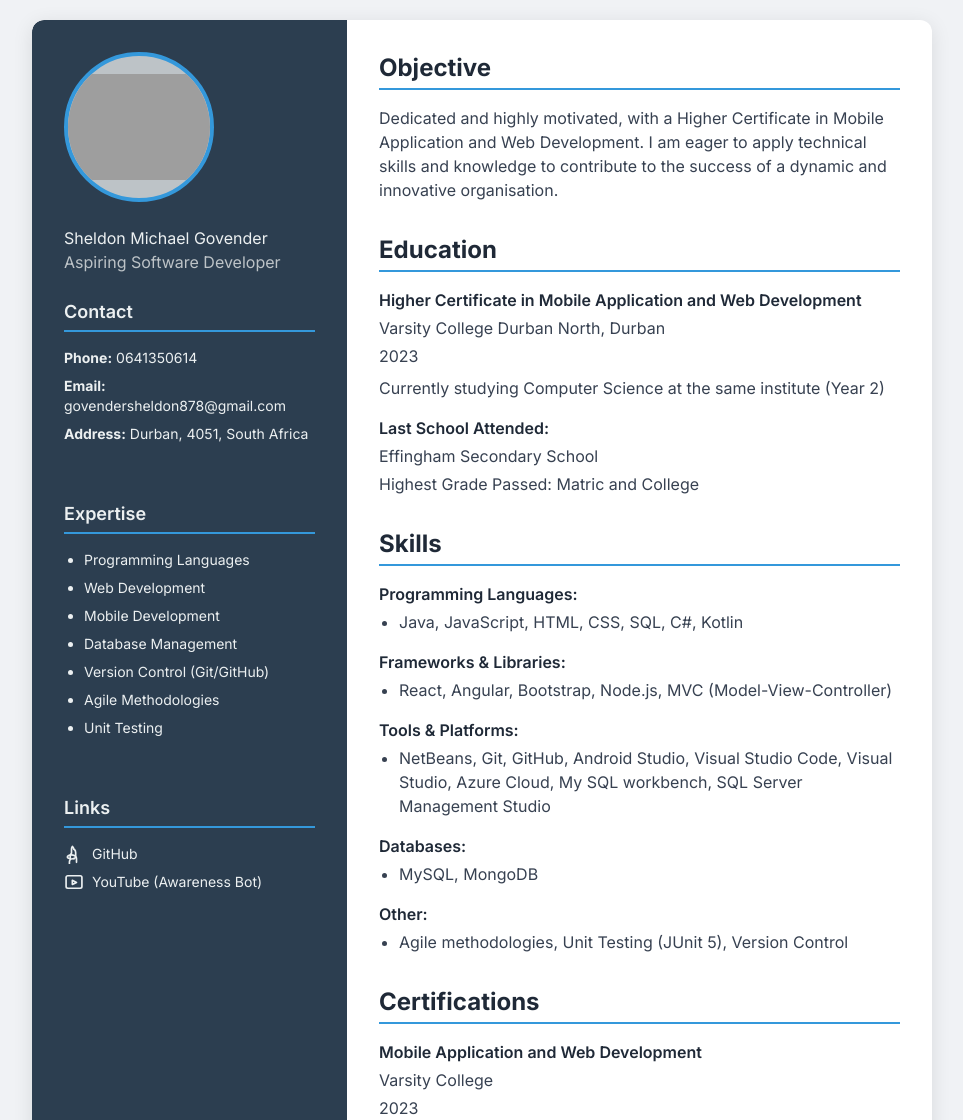
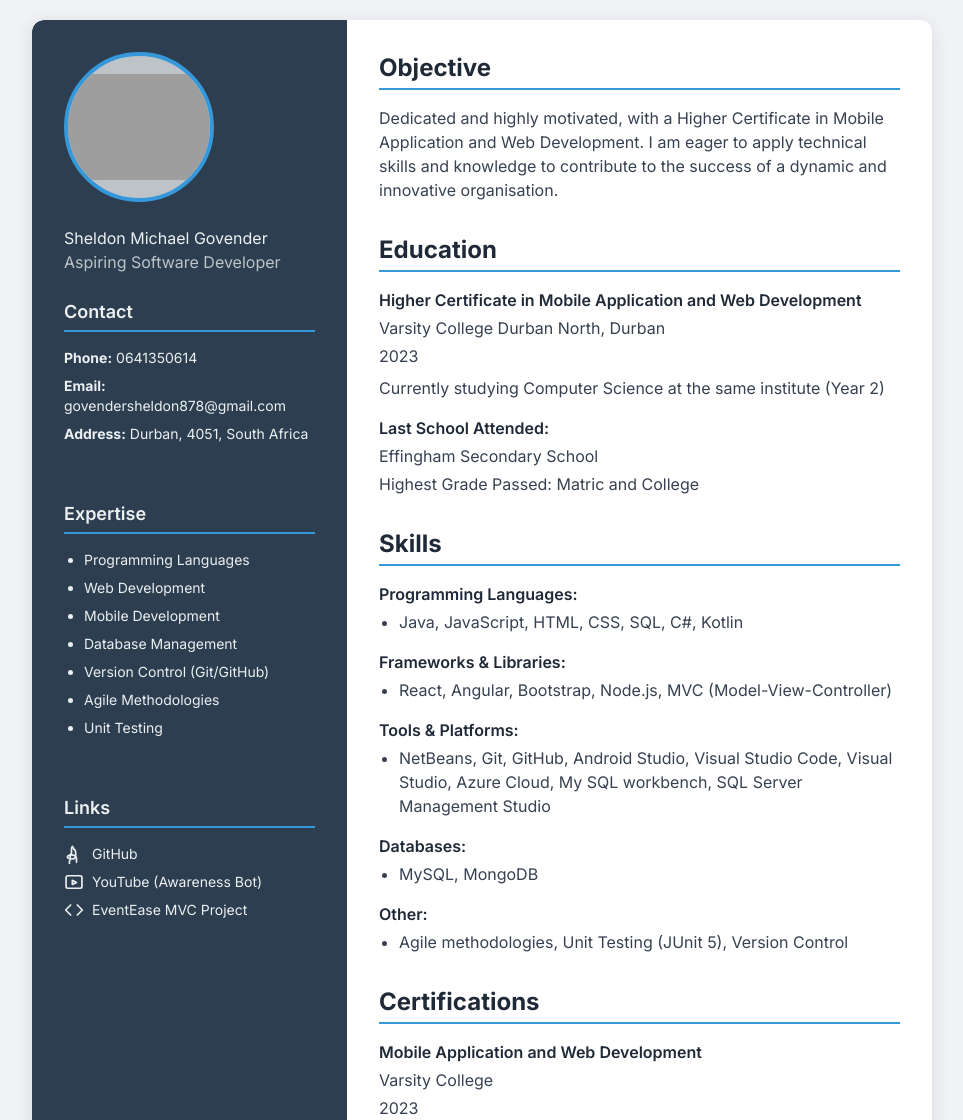
Before and after one commit to ST10329226/ST10329226.github.io, a plain HTML site: page index.html in a window 1280 px wide. Shown: the top 1120 px of the page, without its empty margins (158-1121 px from the left). Drawn offline with nearby package versions, Linux system fonts and the light colour scheme; grey boxes are pictures that could not be loaded.

Commit message:
Update index.html

```diff
--- a/index.html
+++ b/index.html
@@ -63,7 +63,17 @@
                     </svg>
                     YouTube (Awareness Bot)
                 </a>
-            </div>
+                <a href="https://youtu.be/0VgcRSy19Xk?si=iXjNUx6FfUT2EQx_" target="_blank" class="link-item"
+                    rel="noopener noreferrer">
+                     <svg xmlns="http://www.w3.org/2000/svg" width="20" height="20" viewBox="0 0 24 24" fill="none"
+                        stroke="currentColor" stroke-width="2" stroke-linecap="round" stroke-linejoin="round"
+                        class="lucide lucide-code">
+                        <polyline points="16 18 22 12 16 6"></polyline>
+                        <polyline points="8 6 2 12 8 18"></polyline>
+                    </svg>
+                    EventEase MVC Project
+                </a>
+                </div>
         </div>
 
         <div class="main-content">
```
